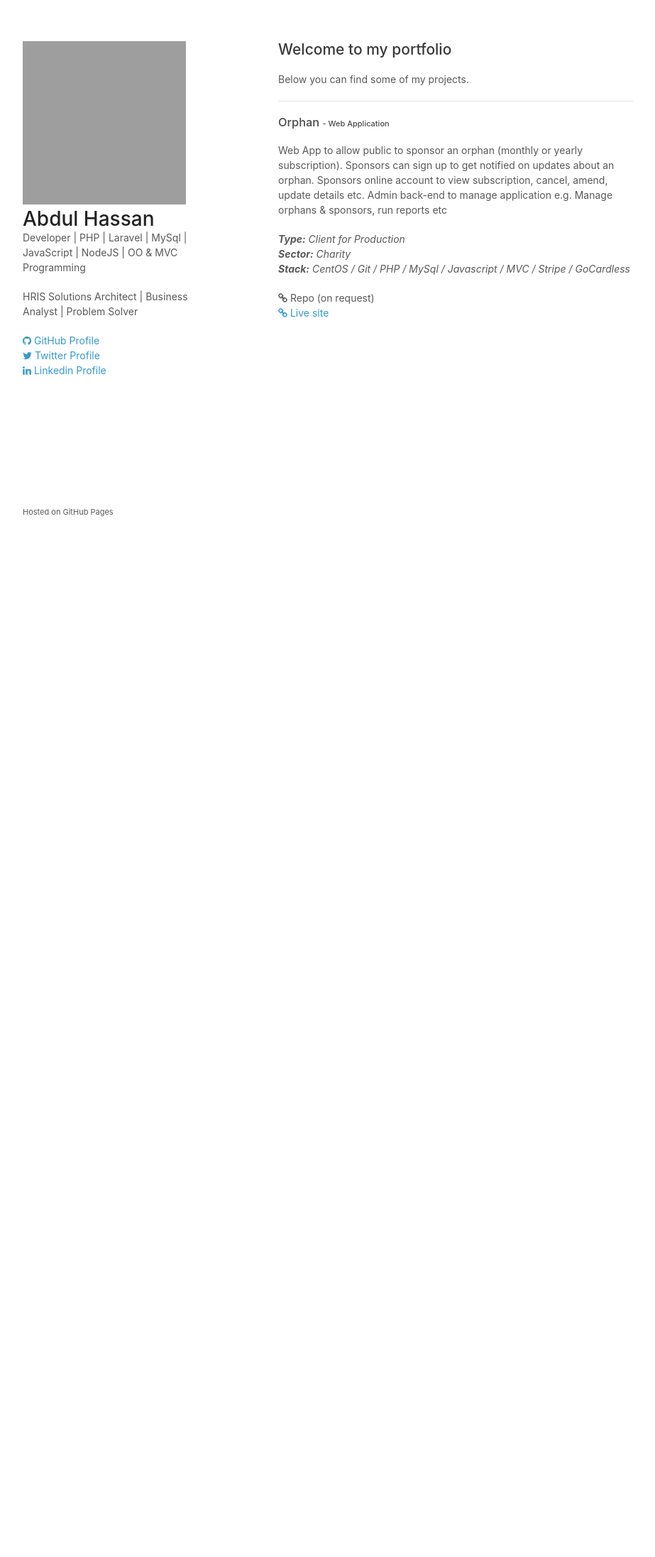
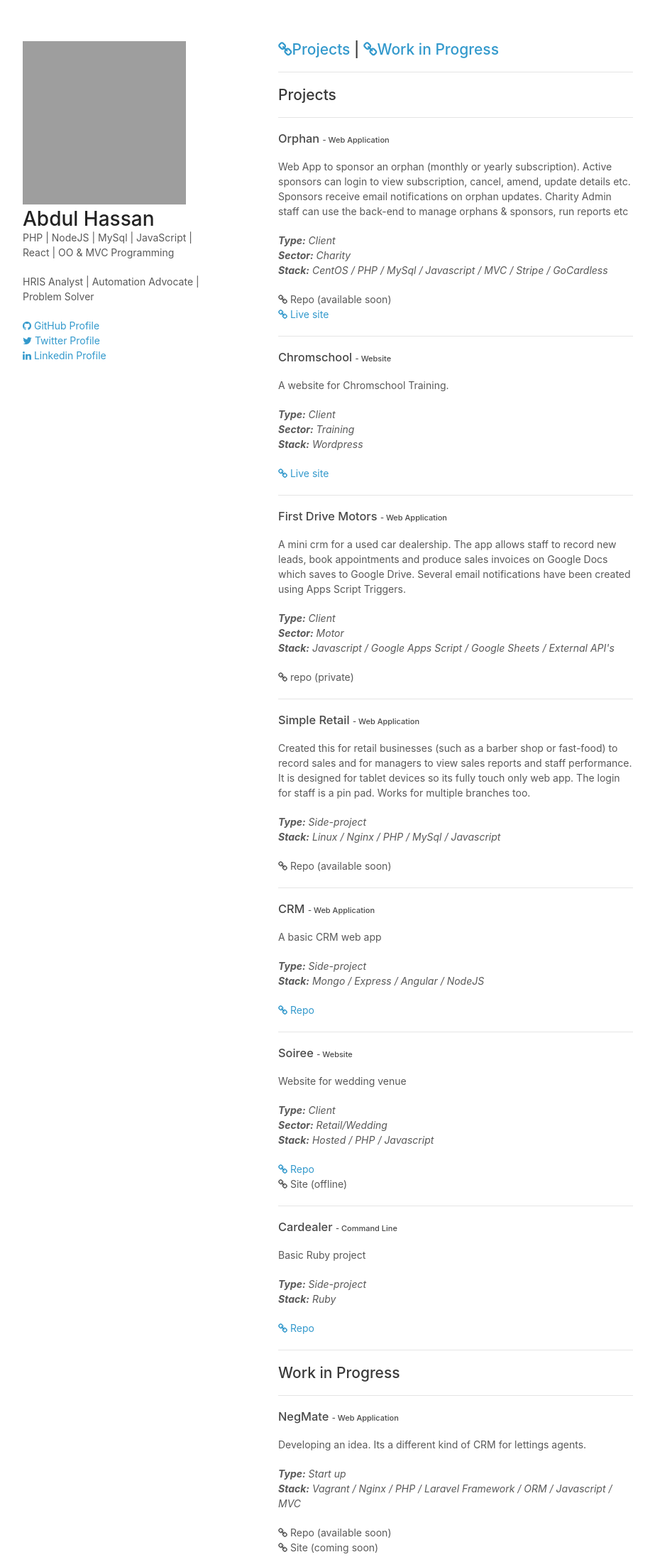
Before and after one commit to abdhass/abdhass.github.io, a plain HTML site: page index.html in a window 1280 px wide. Shown: the top 2193 px of the page at 71% size, without its empty margins (178-1101 px from the left). Before the commit the page ends 800 px from the top, so only its background shows below. Drawn offline with Linux system fonts and the light colour scheme; grey boxes are pictures that could not be loaded.

Commit message:
Project list updated

```diff
--- a/index.html
+++ b/index.html
@@ -1,5 +1,6 @@
 <!DOCTYPE html>
 <html>
+
 <head>
     <meta charset="utf-8">
     <meta http-equiv="X-UA-Compatible" content="chrome=1">
@@ -11,6 +12,7 @@
     <script src="//html5shiv.googlecode.com/svn/trunk/html5.js"></script>
     <![endif]-->
 </head>
+
 <body>
     <div class="wrapper">
         <header>
@@ -18,8 +20,8 @@
                 <img alt="" class="avatar rounded-2" height="230" src="https://avatars1.githubusercontent.com/u/8301868?v=4&amp;s=460" width="230">
             </a>
             <h1 class="name-font" style="margin:0">Abdul Hassan</h1>
-        <p>Developer | PHP | Laravel | MySql | JavaScript | NodeJS | OO & MVC Programming</p>
-        <p>HRIS Solutions Architect | Business Analyst | Problem Solver</p>
+            <p>PHP | NodeJS | MySql | JavaScript | React | OO & MVC Programming</p>
+            <p>HRIS Analyst | Automation Advocate | Problem Solver</p>
 
             <p class="view">
                 <a href="https://github.com/abdhass">
@@ -34,37 +36,127 @@
                     <i class="fa fa-linkedin"></i> Linkedin Profile
                 </a>
             </p>
-
         </header>
         <section>
-        <h2>
-          <a id="welcome-to-github-pages" class="anchor" href="#welcome-to-github-pages" aria-hidden="true"><span aria-hidden="true" class="octicon octicon-link"></span></a>
-          Welcome to my portfolio
+            <h2><a href="#projects"><i class="fa fa-link"></i>Projects</a> |
+                <a href="#current-projects"><i class="fa fa-link"></i>Work in Progress</a>
             </h2>
-        <p>Below you can find some of my projects.</p>
 
+            <hr id="projects">
+            <h2>Projects</h2>
             <hr>
 
             <h3>Orphan <small>- Web Application</small></h3>
-        <p>Web App to allow public to sponsor an orphan (monthly or yearly subscription).
-          Sponsors can sign up to get notified on updates about an orphan. Sponsors online account to view subscription, cancel, amend, update details etc.
-          Admin back-end to manage application e.g. Manage orphans & sponsors, run reports etc</p>
-        <p><i><b>Type:</b> Client for Production</i><br>
+            <p>Web App to sponsor an orphan (monthly or yearly subscription). Active sponsors can login to view subscription, cancel, amend, update details etc. Sponsors receive email notifications on orphan updates. Charity Admin staff can use the back-end
+                to manage orphans & sponsors, run reports etc</p>
+            <p><i><b>Type:</b> Client</i><br>
                 <i><b>Sector:</b> Charity</i><br>
                 <i><b>Stack:</b>
-          CentOS / Git / PHP / MySql / Javascript / MVC / Stripe / GoCardless
+          CentOS / PHP / MySql / Javascript / MVC / Stripe / GoCardless
         </i></p>
             <p class="view">
-          <i class="fa fa-link"></i> Repo (on request)
+                <i class="fa fa-link"></i> Repo (available soon)
                 <br>
                 <a href="https://orphan.human-aid.org/"><i class="fa fa-link"></i> Live site</a>
             </p>
+            <hr>
+            <h3>Chromschool <small>- Website</small></h3>
+            <p>A website for Chromschool Training.
+            </p>
+            <p><i><b>Type:</b> Client</i><br>
+                <i><b>Sector:</b> Training</i><br>
+                <i><b>Stack:</b>
+          Wordpress
+        </i></p>
+            <p class="view">
+                <a href="http://chromschool.com/"><i class="fa fa-link"></i> Live site</a>
+            </p>
+            <hr>
+            <h3>First Drive Motors <small>- Web Application</small></h3>
+            <p>A mini crm for a used car dealership. The app allows staff to record new leads, book appointments and produce sales invoices on Google Docs which saves to Google Drive. Several email notifications have been created using Apps Script Triggers.
+            </p>
+            <p><i><b>Type:</b> Client</i><br>
+                <i><b>Sector:</b> Motor</i><br>
+                <i><b>Stack:</b>
+          Javascript / Google Apps Script / Google Sheets / External API's
+        </i></p>
+            <p class="view">
+                <i class="fa fa-link"></i> repo (private)
+            </p>
+            <hr>
+            <h3>Simple Retail <small>- Web Application</small></h3>
+            <p>Created this for retail businesses (such as a barber shop or fast-food) to record sales and for managers to view sales reports and staff performance. It is designed for tablet devices so its fully touch only web app. The login for staff is
+                a pin pad. Works for multiple branches too.
+            </p>
+            <p><i><b>Type:</b> Side-project</i><br>
+                <i><b>Stack:</b>
+          Linux / Nginx / PHP / MySql / Javascript
+        </i></p>
+            <p class="view">
+                <i class="fa fa-link"></i> Repo (available soon)
+            </p>
+
+            <hr>
+            <h3>CRM <small>- Web Application</small></h3>
+            <p>A basic CRM web app</p>
+            <p><i><b>Type:</b> Side-project</i><br>
+                <i><b>Stack:</b>
+          Mongo / Express / Angular / NodeJS
+        </i></p>
+            <p class="view">
+                <a href="https://github.com/abdhass/crm"><i class="fa fa-link"></i> Repo</a>
+            </p>
+            <hr>
+            <h3>Soiree <small>- Website</small></h3>
+            <p>Website for wedding venue</p>
+            <p><i><b>Type:</b> Client</i><br>
+                <i><b>Sector:</b> Retail/Wedding</i><br>
+                <i><b>Stack:</b>
+          Hosted / PHP / Javascript
+        </i></p>
+            <p class="view">
+                <a href="https://github.com/abdhass/soiree"><i class="fa fa-link"></i> Repo</a>
+                <br><i class="fa fa-link"></i> Site (offline)
+            </p>
+            <hr>
+            <h3>Cardealer <small>- Command Line</small></h3>
+            <p>Basic Ruby project</p>
+            <p><i><b>Type:</b> Side-project</i><br>
+                <i><b>Stack:</b>
+          Ruby
+        </i></p>
+            <p class="view">
+                <a href="https://github.com/abdhass/cardealer"><i class="fa fa-link"></i> Repo</a>
+            </p>
+            <hr>
+            <h2 id="current-projects">Work in Progress</h2>
+            <hr>
+            <h3>NegMate <small>- Web Application</small></h3>
+            <p>Developing an idea. Its a different kind of CRM for lettings agents.</p>
+            <p><i><b>Type:</b> Start up</i><br>
+                <i><b>Stack:</b>
+          Vagrant / Nginx / PHP / Laravel Framework / ORM / Javascript / MVC
+        </i></p>
+            <p class="view">
+                <i class="fa fa-link"></i> Repo (available soon)<br>
+                <i class="fa fa-link"></i> Site (coming soon)
+            </p>
+
+            <hr>
+            <h3>KueKut <small>- Web Application</small></h3>
+            <p>Developing an idea. Queue up at the barbers using your phone</p>
+            <p><i><b>Type:</b> Start up</i><br>
+                <i><b>Stack:</b>
+          Vagrant / Nginx / PHP / Laravel Framework / ORM / Javascript / MVC
+        </i></p>
+            <p class="view">
+                <i class="fa fa-link"></i> Repo (available soon)<br>
+                <i class="fa fa-link"></i> Site (coming soon)
+            </p>
 
         </section>
-      <footer>
-        <p><small>Hosted on GitHub Pages</a></small></p>
-      </footer>
     </div>
 
 </body>
+
 </html>
```
Lines whose indentation alone changed are shown as unchanged.
